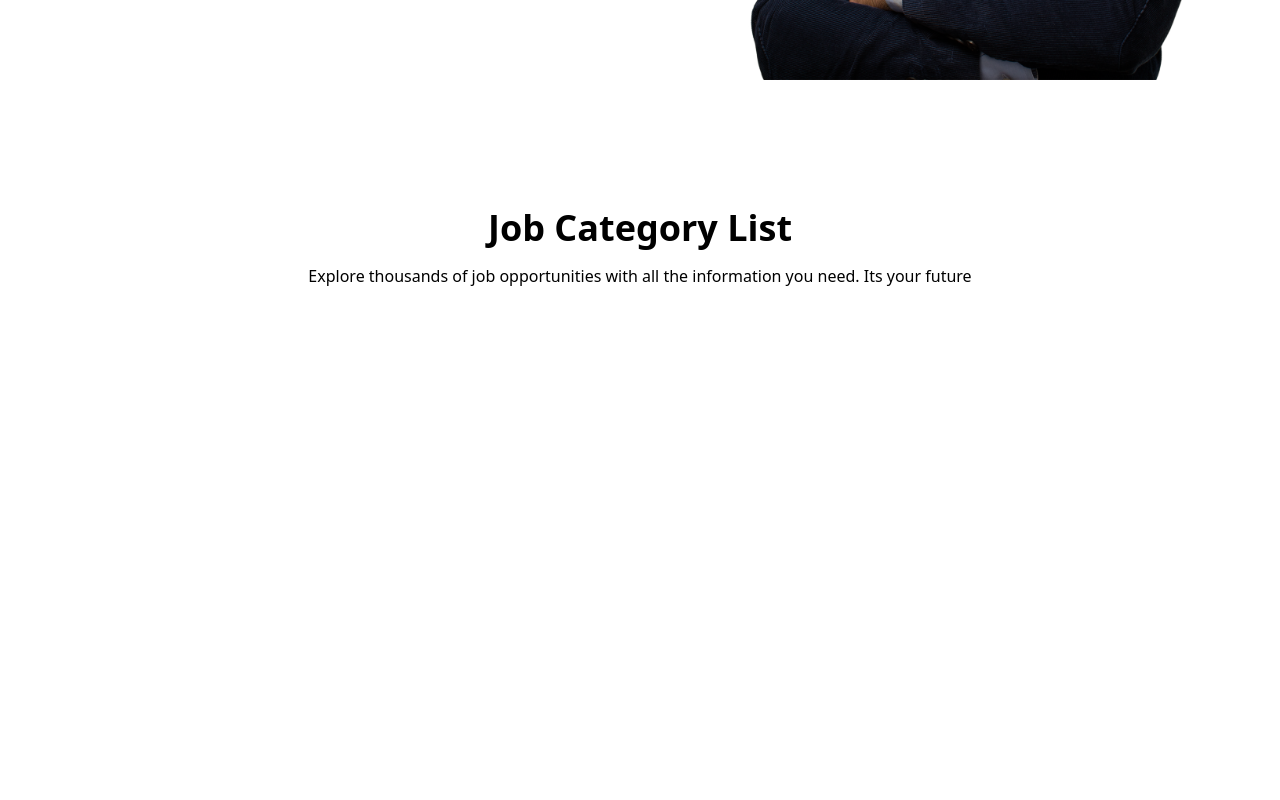
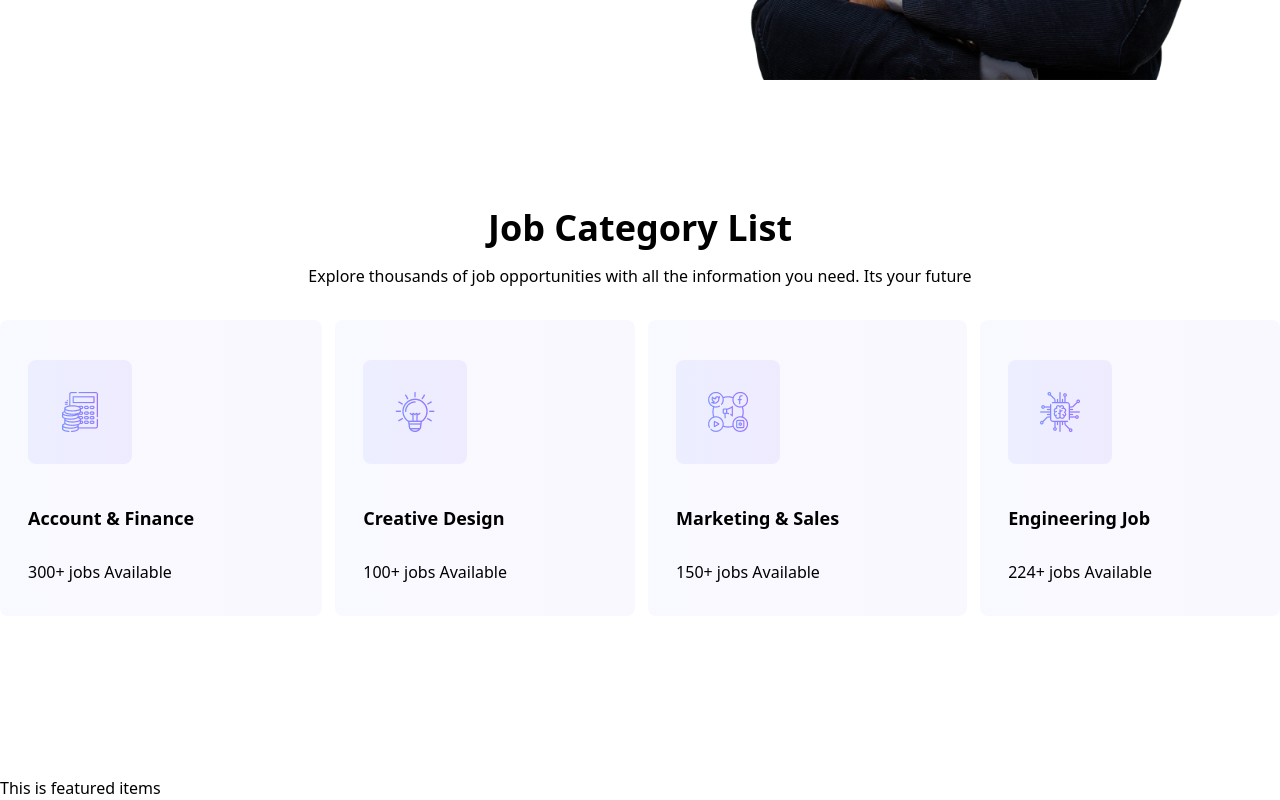
Before and after one commit to Nadim017/career-hub, a React (Vite) app: page / in a window 1280 px wide. Shown: the part 636-1436 px from the top of the page. Before the commit the page ends 924 px from the top, so only its background shows below. Built offline with nearby package versions, Linux system fonts and the light colour scheme.

Commit message:
joblist item done

```diff
--- a/public/joblist.json
+++ b/public/joblist.json
@@ -3,24 +3,24 @@
     "id": "1",
     "logo": "images/Icons/accounts 1.png",
     "name": "Account & Finance",
-    "job_available": "300 jobs Available"
+    "job_available": "300+ jobs Available"
   },
   {
     "id": "2",
     "logo": "images/Icons/business 1.png",
     "name": "Creative Design",
-    "job_available": "100 jobs Available"
+    "job_available": "100+ jobs Available"
   },
   {
     "id": "3",
     "logo": "images/Icons/social-media 1.png",
     "name": "Marketing & Sales",
-    "job_available": "150 jobs available"
+    "job_available": "150+ jobs Available"
   },
   {
     "id": "4",
     "logo": "images/Icons/chip 1.png",
     "name": "Engineering Job",
-    "job_available": "224 jobs available"
+    "job_available": "224+ jobs Available"
   }
 ]
--- a/src/Component/Home/CategoryList/CategoryList.jsx
+++ b/src/Component/Home/CategoryList/CategoryList.jsx
@@ -1,15 +1,24 @@
 import React from 'react';
+import { useLoaderData } from 'react-router-dom';
+import SingleJob from '../SingleJob/SingleJob';
 
 const CategoryList = () => {
+  const jobList = useLoaderData();
+
   return (
     <div className="mt-32">
       <h1 className="text-center text-4xl font-semibold mb-4">
         Job Category List{' '}
       </h1>
-      <p className="text-center font-thin">
+      <p className="text-center font-thin mb-8">
         Explore thousands of job opportunities with all the information you
         need. Its your future
       </p>
+      <div className="flex justify-between container mx-auto ">
+        {jobList.map((singleJob) => (
+          <SingleJob key={singleJob.id} singleJob={singleJob}></SingleJob>
+        ))}
+      </div>
     </div>
   );
 };
--- /dev/null
+++ b/src/Component/Home/FeaturedJob/FeaturedJob.jsx
@@ -0,0 +1,11 @@
+import React from 'react';
+
+const FeaturedJob = () => {
+  return (
+    <div>
+      <h1>This is featured items</h1>
+    </div>
+  );
+};
+
+export default FeaturedJob;
--- a/src/Component/Home/Home.jsx
+++ b/src/Component/Home/Home.jsx
@@ -1,12 +1,15 @@
 import React from 'react';
 import Banner from './Banner/Banner';
 import CategoryList from './CategoryList/CategoryList';
+import { Outlet } from 'react-router-dom';
+import FeaturedJob from './FeaturedJob/FeaturedJob';
 
 const Home = () => {
   return (
     <div>
       <Banner></Banner>
-      <CategoryList></CategoryList>
+      <Outlet></Outlet>
+      <FeaturedJob></FeaturedJob>
     </div>
   );
 };
--- /dev/null
+++ b/src/Component/Home/SingleJob/SingleJob.css
@@ -0,0 +1,18 @@
+.singleJob {
+  background: linear-gradient(
+    90deg,
+    rgba(126, 144, 254, 0.05) 0%,
+    rgba(152, 115, 255, 0.05) 100%
+  );
+
+  border-radius: 8px;
+}
+
+.singleJob img {
+  background: linear-gradient(
+    90deg,
+    rgba(126, 144, 254, 0.1) 0%,
+    rgba(152, 115, 255, 0.1) 100%
+  );
+  border-radius: 8px;
+}
--- /dev/null
+++ b/src/Component/Home/SingleJob/SingleJob.jsx
@@ -0,0 +1,15 @@
+import React from 'react';
+import './SingleJob.css';
+
+const SingleJob = ({ singleJob }) => {
+  const { logo, name, job_available } = singleJob;
+  return (
+    <div className=" mb-40  pl-7  pt-10 pr-32 pb-8 singleJob">
+      <img className="p-8 " src={logo} alt="" />
+      <h3 className="mt-10 mb-7 font-bold text-lg">{name}</h3>
+      <p className="font-thin">{job_available}</p>
+    </div>
+  );
+};
+
+export default SingleJob;
--- a/src/main.jsx
+++ b/src/main.jsx
@@ -6,6 +6,8 @@ import { createBrowserRouter, RouterProvider } from 'react-router-dom';
 import './index.css';
 import Assignment from './Component/Statistics/Assignment';
 import Home from './Component/Home/Home';
+import CategoryList from './Component/Home/CategoryList/CategoryList';
+import FeaturedJob from './Component/Home/FeaturedJob/FeaturedJob';
 
 const router = createBrowserRouter([
   {
@@ -15,6 +17,13 @@ const router = createBrowserRouter([
       {
         path: '/',
         element: <Home></Home>,
+        children: [
+          {
+            path: '/',
+            element: <CategoryList></CategoryList>,
+            loader: () => fetch('joblist.json'),
+          },
+        ],
       },
 
       {
```
